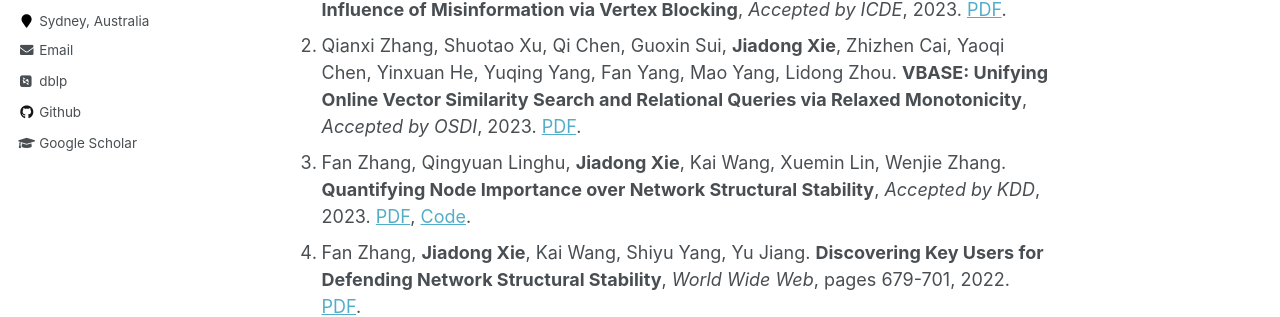
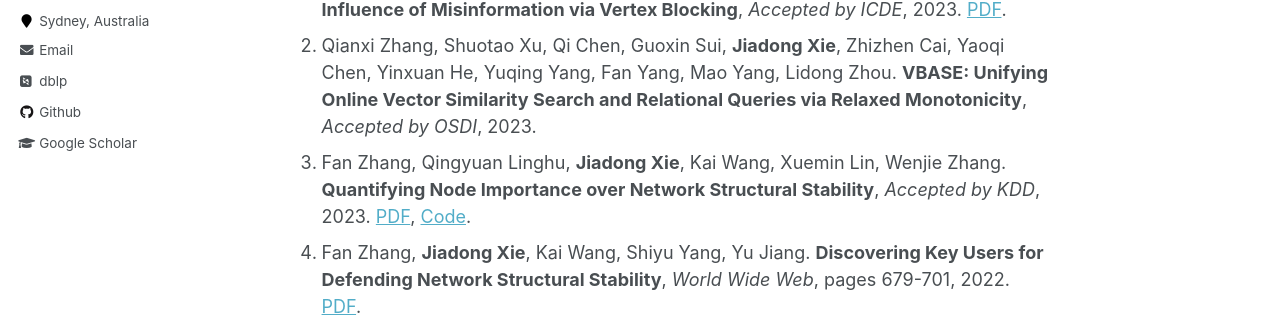
Before and after one commit to Xiejiadong/Xiejiadong.github.io, a Jekyll site: the page built from _pages/about.md, in a window 1280 px wide and 900 px high. Shown: the part 425-742 px from the top of the window. Built offline with Jekyll 4.4.1, drawn with Linux system fonts in a browser that asks for light colours; some web fonts are replaced.

Commit message:
Update about.md

```diff
--- a/_pages/about.md
+++ b/_pages/about.md
@@ -16,7 +16,7 @@ His research interests lie in big data analytics, especially for the graph/netwo
 Publications
 ======
 1. **Jiadong Xie**, Fan Zhang, Kai Wang, Xuemin Lin, Wenjie Zhang. **Minimizing the Influence of Misinformation via Vertex Blocking**, *Accepted by ICDE*, 2023. [PDF](/files/paper/%5Bicde23%5DInfluence%20Minimization.pdf).
-2. Qianxi Zhang, Shuotao Xu, Qi Chen, Guoxin Sui, **Jiadong Xie**, Zhizhen Cai, Yaoqi Chen, Yinxuan He, Yuqing Yang, Fan Yang, Mao Yang, Lidong Zhou. **VBASE: Unifying Online Vector Similarity Search and Relational Queries via Relaxed Monotonicity**, *Accepted by OSDI*, 2023. [PDF](/files/paper/%5Bosdi23%5Dmulti-topk.pdf).
+2. Qianxi Zhang, Shuotao Xu, Qi Chen, Guoxin Sui, **Jiadong Xie**, Zhizhen Cai, Yaoqi Chen, Yinxuan He, Yuqing Yang, Fan Yang, Mao Yang, Lidong Zhou. **VBASE: Unifying Online Vector Similarity Search and Relational Queries via Relaxed Monotonicity**, *Accepted by OSDI*, 2023.
 3. Fan Zhang, Qingyuan Linghu, **Jiadong Xie**, Kai Wang, Xuemin Lin, Wenjie Zhang. **Quantifying Node Importance over Network Structural Stability**, *Accepted by KDD*, 2023. [PDF](/files/paper/%5Bkdd23%5Dnode-importance.pdf), [Code](https://github.com/Xiejiadong/Quantifying-Node-Importance-over-Network-Structural-Stability).
 4. Fan Zhang, **Jiadong Xie**, Kai Wang, Shiyu Yang, Yu Jiang. **Discovering Key Users for Defending Network Structural Stability**, *World Wide Web*, pages 679-701, 2022. [PDF](/files/paper/%5Bwwwj22%5Dcollapse%20coreness.pdf).
 5. **Jiadong Xie**. **Hindering Influence Diffusion of Community**, *SIGMOD Conference*, pages 2518-2520, 2022. [PDF](/files/paper/%5Bsigmod22%5DHindering%20Influence%20Diffusion%20of%20Community.pdf), [Poster](/files/attachments/Jiadong_Xie_Poster.pdf), [Video](/files/attachments/Jiadong_Xie_pre_video.mp4).
```
